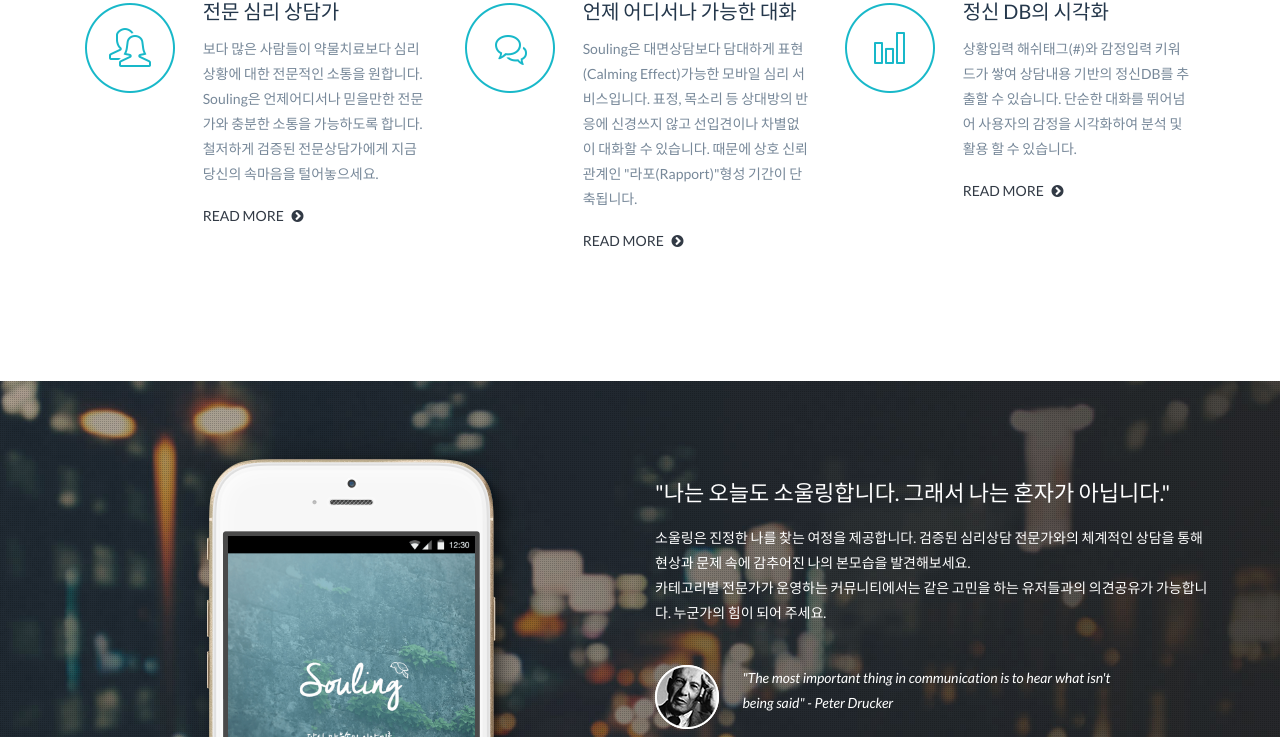
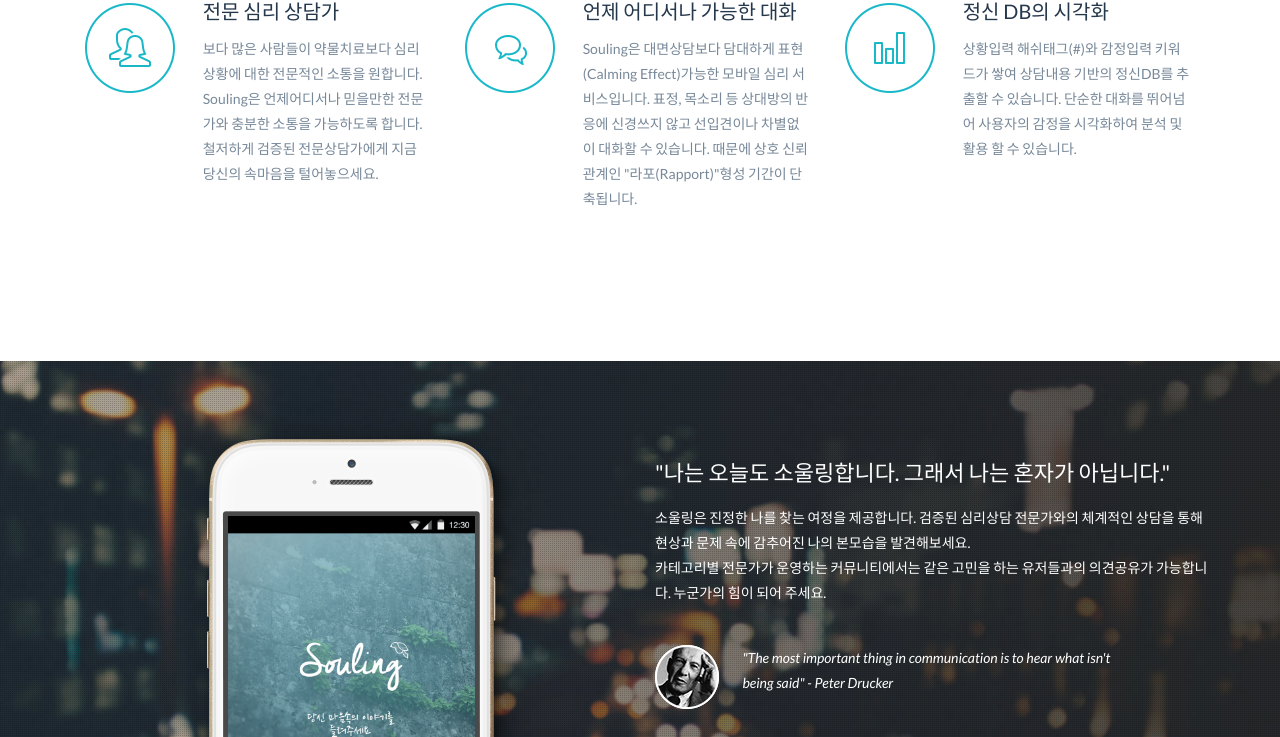
Before and after one commit to sssuy/sssuy.github.io, a plain HTML site: page index.html in a window 1280 px wide. Shown: the part 1527-2264 px from the top of the page. Drawn offline with nearby package versions, Linux system fonts and the light colour scheme.

Commit message:
read more 숨

```diff
--- a/index.html
+++ b/index.html
@@ -124,7 +124,7 @@
 							<div class="feature-content">
 								<h1>전문 심리 상담가</h1>
 								<p>보다 많은 사람들이 약물치료보다 심리상황에 대한 전문적인 소통을 원합니다. Souling은 언제어디서나 믿을만한 전문가와 충분한 소통을 가능하도록 합니다. 철저하게 검증된 전문상담가에게 지금 당신의 속마음을 털어놓으세요.</p>
-								<a href="http://tympanus.net/codrops/?p=22554" class="read-more-btn">Read More <i class="fa fa-chevron-circle-right"></i></a>
+								<!--<a href="http://tympanus.net/codrops/?p=22554" class="read-more-btn">Read More <i class="fa fa-chevron-circle-right"></i></a>-->
 							</div>
 						</div>
 						<div class="col-md-4 feature-2 wp2 delay-05s">
@@ -136,7 +136,7 @@
 							<div class="feature-content">
 								<h1>언제 어디서나 가능한 대화</h1>
 								<p>Souling은 대면상담보다 담대하게 표현(Calming Effect)가능한 모바일 심리 서비스입니다. 표정, 목소리 등 상대방의 반응에 신경쓰지 않고 선입견이나 차별없이 대화할 수 있습니다. 때문에 상호 신뢰관계인 "라포(Rapport)"형성 기간이 단축됩니다.</p>
-								<a href="http://tympanus.net/codrops/?p=22554" class="read-more-btn">Read More <i class="fa fa-chevron-circle-right"></i></a>
+								<!--<a href="http://tympanus.net/codrops/?p=22554" class="read-more-btn">Read More <i class="fa fa-chevron-circle-right"></i></a>-->
 							</div>
 						</div>
 						<div class="col-md-4 feature-3 wp2 delay-1s">
@@ -148,7 +148,7 @@
 							<div class="feature-content">
 								<h1>정신 DB의 시각화</h1>
 								<p>상황입력 해쉬태그(#)와 감정입력 키워드가 쌓여 상담내용 기반의 정신DB를 추출할 수 있습니다. 단순한 대화를 뛰어넘어 사용자의 감정을 시각화하여 분석 및 활용 할 수 있습니다.</p>
-								<a href="http://tympanus.net/codrops/?p=22554" class="read-more-btn">Read More <i class="fa fa-chevron-circle-right"></i></a>
+								<!--<a href="http://tympanus.net/codrops/?p=22554" class="read-more-btn">Read More <i class="fa fa-chevron-circle-right"></i></a>-->
 							</div>
 						</div>
 
@@ -335,7 +335,7 @@
 				<div class="row">
 					<div class="col-md-12 text-center wp4">
 						<h1>Seen Enough?</h1>
-						<a href="http://tympanus.net/codrops/?p=22554" class="download-btn">Download! <i class="fa fa-download"></i></a>
+						<a href="https://play.google.com/store" class="download-btn">Download! <i class="fa fa-download"></i></a>
 					</div>
 				</div>
 			</div>
```
